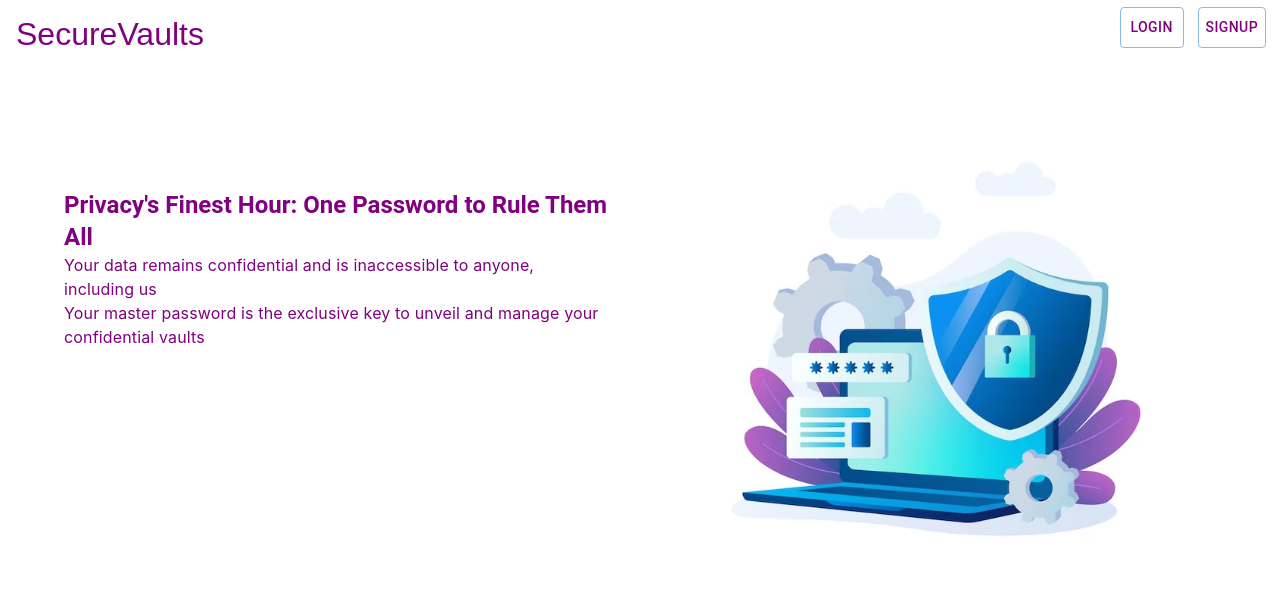
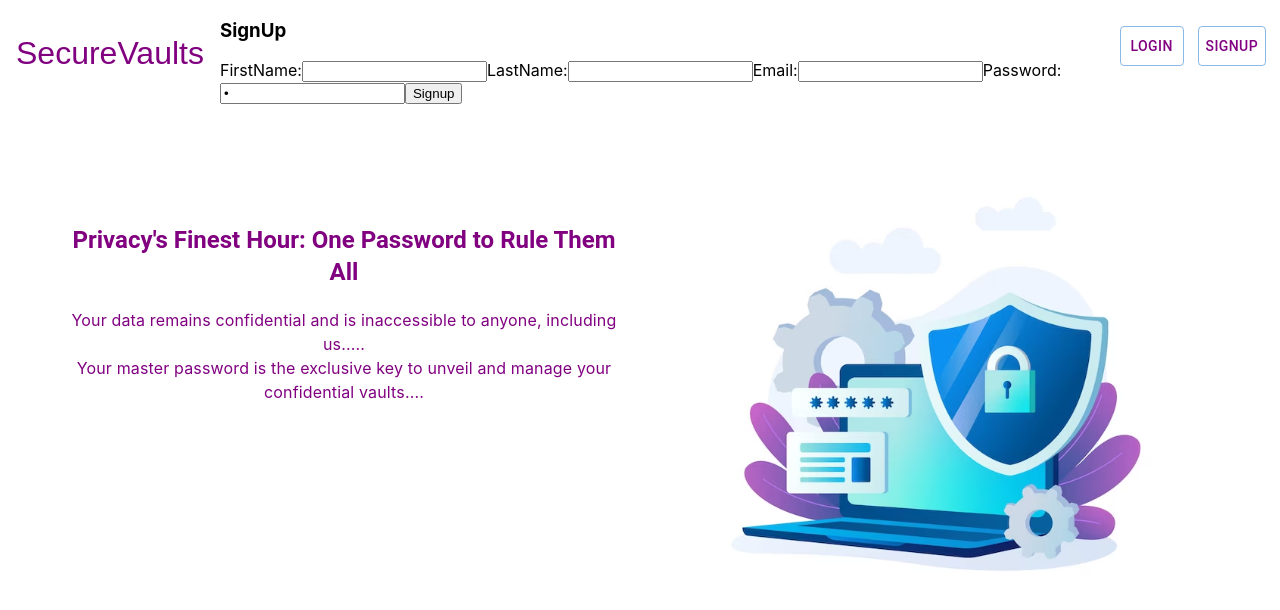
Before and after one commit to Jaiminiraval15/SecureVaults, a React (Create React App) app in the folder client/: page / in a window 1280 px wide. Both pictures are taken after a click on the button "SIGNUP". Shown: the top 610 px of the page. Built offline with nearby package versions, Linux system fonts and the light colour scheme.

Commit message:
Add authContext,login,signup form

```diff
--- a/client/package.json
+++ b/client/package.json
@@ -10,7 +10,7 @@
     "@testing-library/react": "^13.4.0",
     "@testing-library/user-event": "^13.5.0",
     "react": "^18.2.0",
-    "react-bootstrap": "^2.9.1",
+    "react-bootstrap": "^2.9.2",
     "react-dom": "^18.2.0",
     "react-router-dom": "^6.21.0",
     "react-scripts": "5.0.1",
--- a/client/src/App.js
+++ b/client/src/App.js
@@ -1,13 +1,21 @@
 
 import './App.css';
+import LoginForm from './components/Forms/LoginForm';
 import Home from './components/Home';
 import Nav from './components/Navbar';
-
+import {BrowserRouter,Routes,Route } from 'react-router-dom'
 function App() {
   return (
    <>
-   {<Nav/>}
-   {<Home/>}
+   <Nav/>
+   <BrowserRouter>
+   <Routes>
+    <Route path='/' exact element={<Home/>}></Route>
+
+
+   </Routes>
+   </BrowserRouter>
+
    </>
   );
 }
--- /dev/null
+++ b/client/src/components/Forms/LoginForm.js
@@ -0,0 +1,26 @@
+
+import { Box,TextField } from "@mui/material"
+import { useState } from "react"
+
+export default function LoginForm(){
+    const [email,setEmail] = useState(' ')
+    const [password,setPassword] = useState(' ')
+    const handleSubmit =  async (e)=>{
+        e.preventDefault();
+
+    }
+    return(
+        <>
+        <form onSubmit={handleSubmit}>
+        <h3>Login</h3>
+        <label>Email:</label>
+        <input type='email' onChange={(e)=>setEmail(e.target.value)}
+         value={email}></input>
+        <label>Password:</label>
+        <input type='password' onChange={(e)=>setPassword(e.target.value)}
+        value={password}></input>
+        <button >Login</button>
+        </form>
+        </>
+    )
+}
--- /dev/null
+++ b/client/src/components/Forms/SignupForm.js
@@ -0,0 +1,34 @@
+
+import { Box, TextField } from "@mui/material"
+import { useState } from "react"
+
+export default function SignupForm() {
+    const [email, setEmail] = useState(' ')
+    const [password, setPassword] = useState(' ')
+    const [firstName, setFirstName] = useState(' ')
+    const [lastName, setLastName] = useState(' ')
+    const handleSubmit = async (e) => {
+        e.preventDefault();
+
+    }
+    return (
+        <>
+            <form onSubmit={handleSubmit}>
+                <h3>SignUp</h3>
+                <label>FirstName:</label>
+                <input type='text' onChange={(e) => setFirstName(e.target.value)}
+                    value={firstName}></input>
+                <label>LastName:</label>
+                <input type='text' onChange={(e) => setLastName(e.target.value)}
+                    value={lastName}></input>
+                <label>Email:</label>
+                <input type='email' onChange={(e) => setEmail(e.target.value)}
+                    value={email}></input>
+                <label>Password:</label>
+                <input type='password' onChange={(e) => setPassword(e.target.value)}
+                    value={password}></input>
+                <button >Signup</button>
+            </form>
+        </>
+    )
+}
--- a/client/src/components/Home.js
+++ b/client/src/components/Home.js
@@ -6,13 +6,14 @@ export default function Home() {
             <Container maxWidth='lg'>
                 <Grid container columnSpacing={4}>
                     <Grid item xs={12} md={6}>
-                        <Typography variant="h5" mt={15} style={{ fontWeight: 'bolder', color: 'purple' }}>
+                        <Typography variant="h5" mt={15} style={{ fontWeight: 'bolder', color: 'purple',textAlign:'center'}}>
                             Privacy's Finest Hour: One Password to Rule Them All
                         </Typography>
-                        <Typography variant="body1" style={{ color: 'purple', fontFamily: 'revert' }}>
-                            Your data remains confidential and is inaccessible to anyone,<br />
-                            including us<br />
-                            Your master password is the exclusive key to unveil and manage your confidential vaults<br />
+                        <br/>
+                        <Typography variant="body1" style={{ color: 'purple', fontFamily: 'revert' ,textAlign:'center'}}>
+                            Your data remains confidential and is inaccessible to anyone,
+                            including us.....<br />
+                            Your master password is the exclusive key to unveil and manage your confidential vaults....<br />
                         </Typography>
                     </Grid>
                     <Grid item xs={12} md={6}>
--- a/client/src/components/Navbar.js
+++ b/client/src/components/Navbar.js
@@ -1,32 +1,52 @@
-import {Navbar} from 'react-bootstrap';
-import {Button} from '@mui/material';
+import { Navbar } from 'react-bootstrap';
+import { Button} from '@mui/material';
+import LoginForm from './Forms/LoginForm';
+import SignupForm from './Forms/SignupForm';
+import { useState } from 'react';
+
+
 export default function Nav() {
-    return(
+    const [login,setLogin] = useState(false);
+    const [signup,setSignup] = useState(false);
+    const openLogin = ()=>{
+        setLogin(true)
+    }
+    const openSignup = ()=>{
+        setSignup(true)
+    }
+    return (
         <>
-        <Navbar expand="lg" className="bg-body-tertiary d-flex align-items-center" style={{
-            color : 'purple',
-            padding: '0.5em',
-            display : 'inline',
-            fontSize : '2em',
-            float : 'left',
-            fontFamily : 'fantasy' ,
-            position : 'static'
-        }}>SecureVaults</Navbar>
-        <Button variant="outlined" style={{ color : 'purple',
-            padding: '0.5em',
-            display : 'block',
-            float:"right",
-            marginRight:'1em',
-            marginTop:'0.5em'
-            }} >Signup</Button>
-        <Button variant="outlined" color="primary" style={{ color : 'purple',
-            padding: '0.5em',
-            display : 'block',
-            float:"right",
-            marginRight:'1em',
-            marginTop:'0.5em'
-            }} >Login</Button>
+            <Navbar expand="lg" className="bg-body-tertiary d-flex align-items-center" style={{
+                color: 'purple',
+                padding: '0.5em',
+                display: 'inline',
+                fontSize: '2em',
+                float: 'left',
+                fontFamily: 'fantasy',
+                position: 'static'
+            }}>SecureVaults</Navbar>
+            <Button variant="outlined"  style={{
+                color: 'purple',
+                padding: '0.5em',
+                display: 'block',
+                float: "right",
+                marginRight: '1em',
+                marginTop: '0.5em'
+    }} onClick={openSignup}
+    >Signup</Button>
+     <Button variant="outlined" color="primary" style={{
+        color: 'purple',
+                padding: '0.5em',
+                display: 'block',
+                float: "right",
+                marginRight: '1em',
+                marginTop: '0.5em'
+    }}
+    onClick={openLogin}
 
+    >Login</Button>
+          {signup && <SignupForm />}
+      {login && <LoginForm />}
         </>
     )
 }
```
Also changed, not shown: client/src/context/AuthContext.js (added, +12 -0 lines), client/src/reducers/authReducer.js (added, +13 -0 lines), 2 other files (tests, documents, lock files or other folders).
